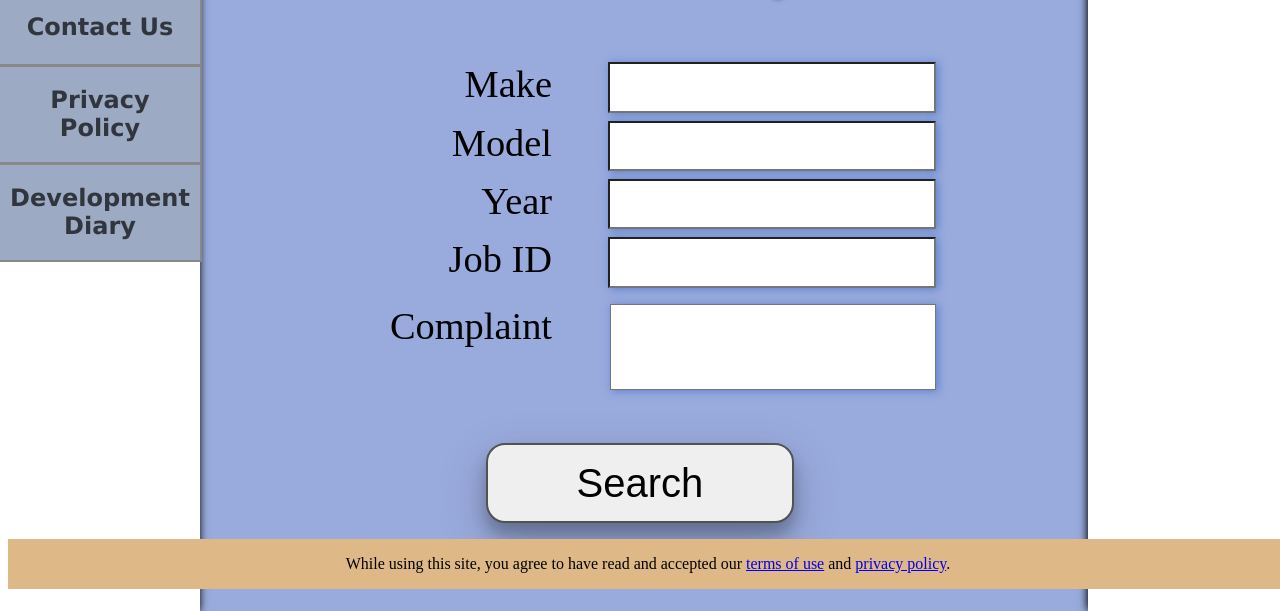
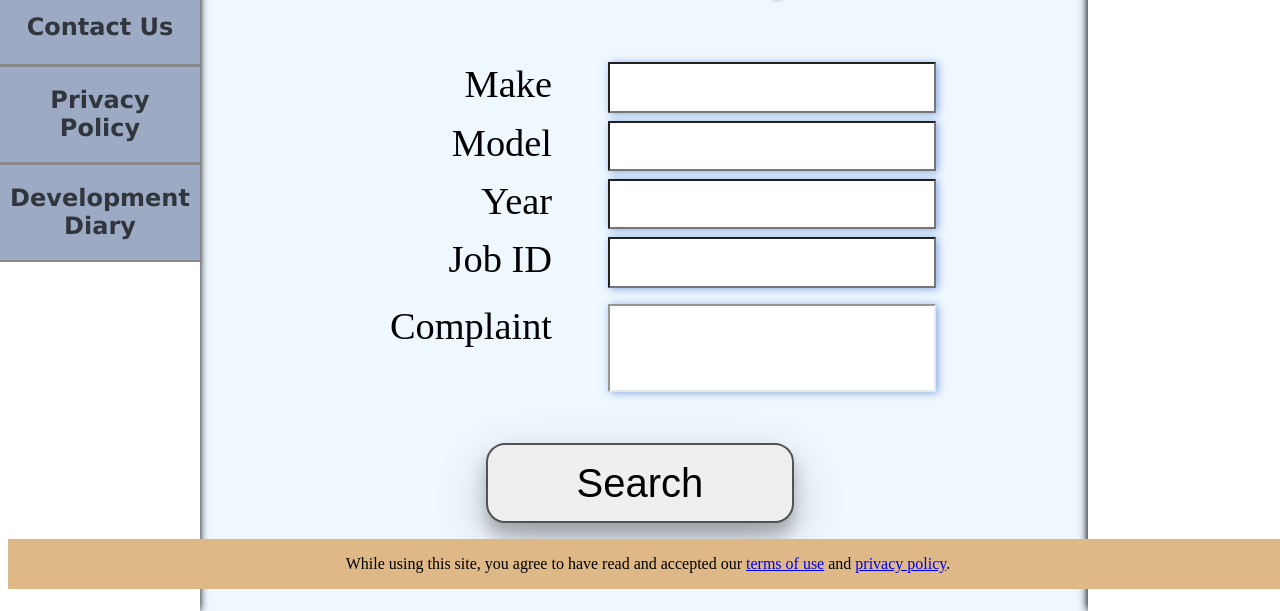
Before and after one commit to Freitacr/fire, a plain HTML site: page public/newpquery.html in a window 1280 px wide. Shown: the part 197-808 px from the top of the page. Drawn offline with Linux system fonts and the light colour scheme.

Commit message:
change coloring of query pages

```diff
--- a/public/about.css
+++ b/public/about.css
@@ -23,6 +23,7 @@
 }
 
 .centre-space {
+    background-color: aliceblue;
     position: relative;
     left: 4px;
     padding: 0px;
--- a/public/newaquery.css
+++ b/public/newaquery.css
@@ -20,7 +20,7 @@
 }
 
 body {
-	background-color: #99aadd;
+    background-color: aliceblue;
 	width: 100%;
 }
 html {
--- a/public/newpquery.css
+++ b/public/newpquery.css
@@ -20,7 +20,7 @@
 }
 
 body {
-	background-color: #99aadd;
+    background-color: aliceblue;
 }
 
 .make-form {
@@ -176,6 +176,9 @@ body {
 	min-width: 233.1px;
 	font-size: 3vh;
 	box-shadow: 2px 1px 8px rgba(30,90,192,0.5);
+	border-style: inset;
+	border-color: #e6e9ec;
+	border-width: 2px;
 }
 
 .align-colon {
--- a/public/predictresults.css
+++ b/public/predictresults.css
@@ -1,5 +1,5 @@
 body {
-	background-color: #99aadd;
+    background-color: aliceblue;
 }
 
 .sidebar-left {
```
